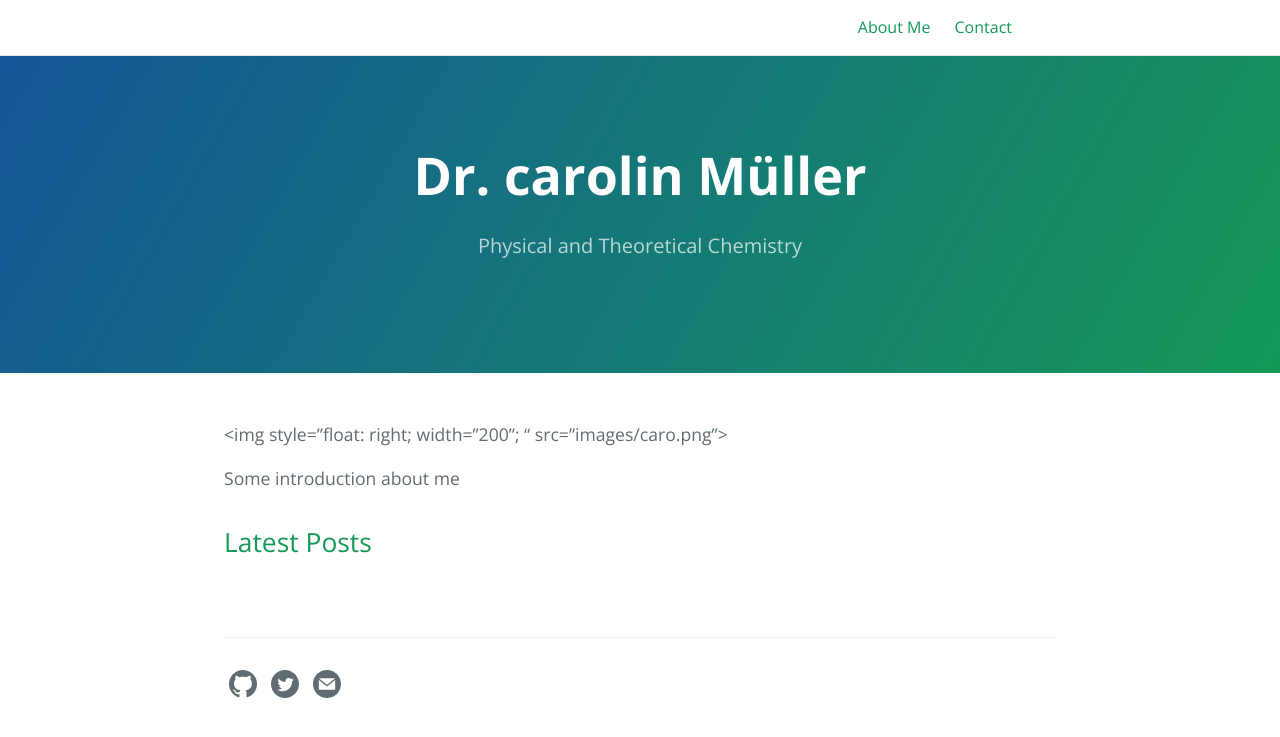
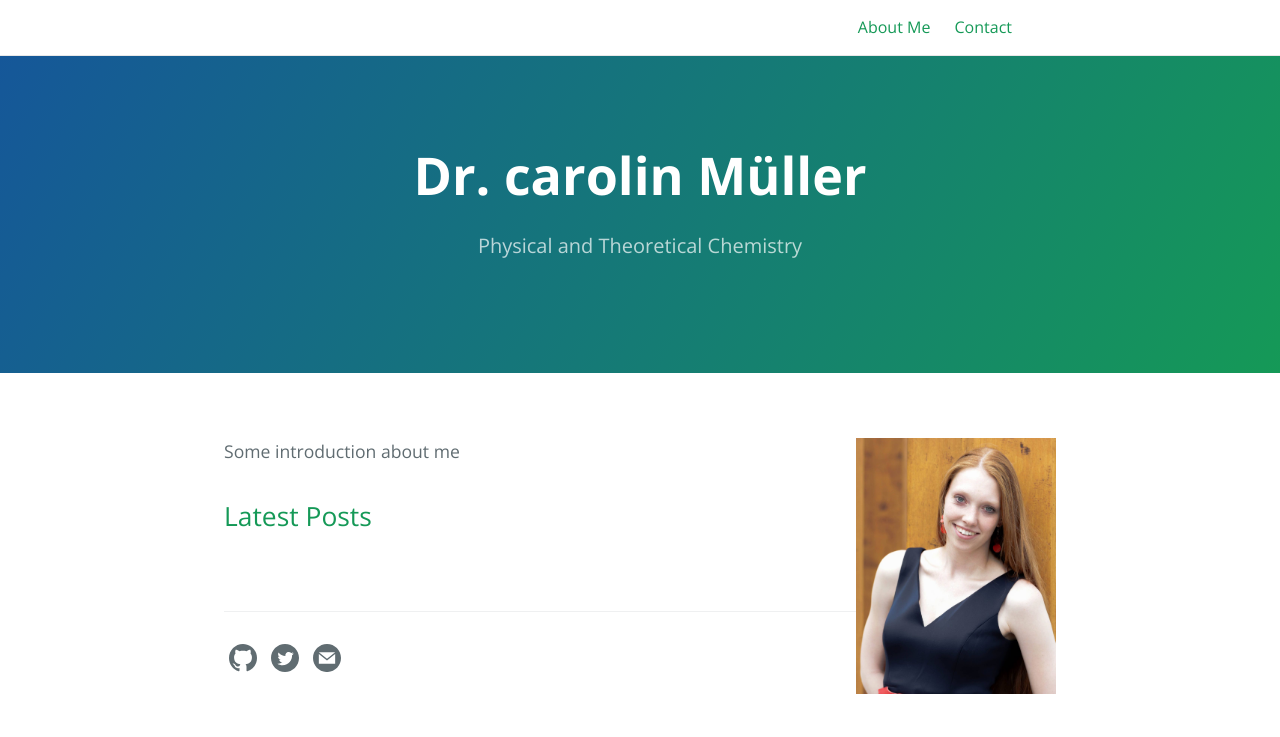
Before and after one commit to carolin-m/carolin-m.github.io, a Jekyll site: the page built from index.md, in a window 1280 px wide. Shown: the top 737 px of the page. Built offline with Jekyll 4.4.1, drawn with Linux system fonts in a browser that asks for light colours.

Commit message:
Update index.md

```diff
--- a/index.md
+++ b/index.md
@@ -2,6 +2,6 @@
 layout: home
 ---
 
-<img style="float: right; width="200"; " src="images/caro.png">
+<img style="float: right;" width="200" src="images/caro.png">
 
 Some introduction about me
```
